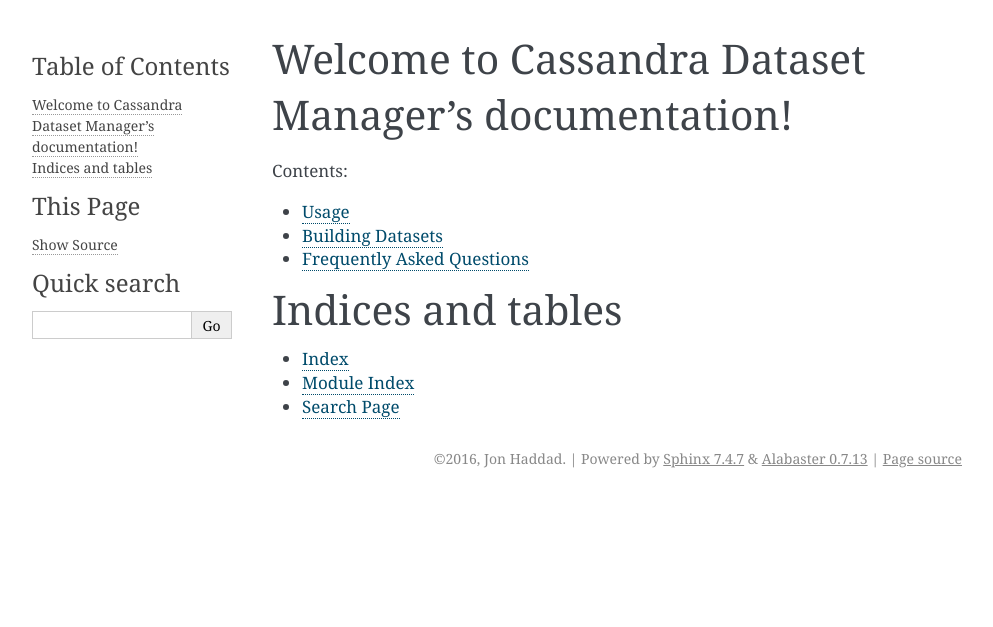
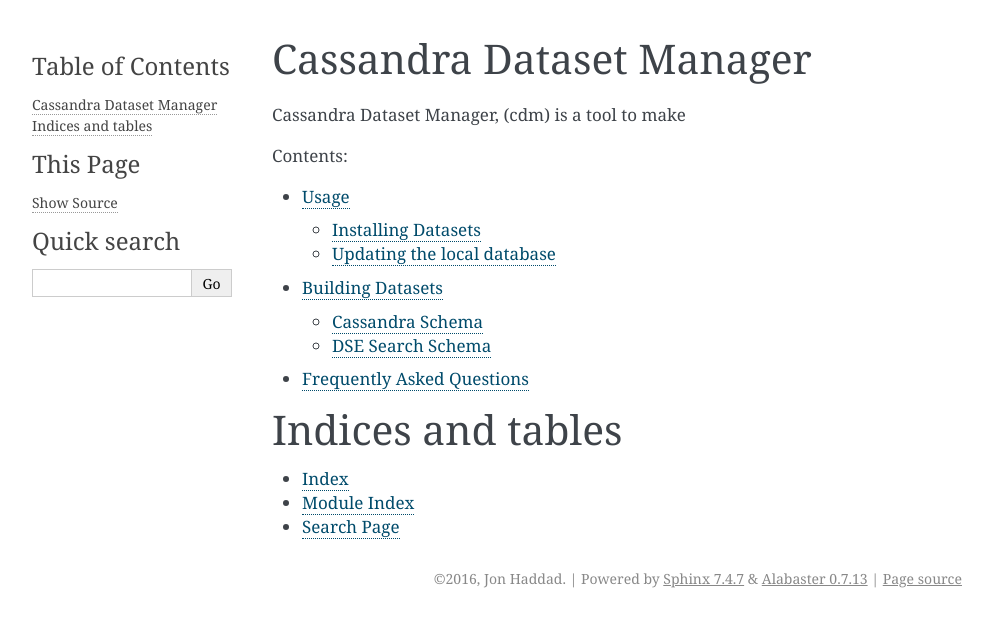
Before and after one commit to riptano/cdm, a Sphinx documentation site: the page built from docs/index.rst, in a window 1280 px wide. Shown: the top 627 px of the page, without its empty margins (148-1141 px from the left). Built offline with Sphinx 7.4.7, drawn with Linux system fonts in a browser that asks for light colours.

Commit message:
docs are fun

```diff
--- a/docs/datasets.rst
+++ b/docs/datasets.rst
@@ -1,2 +1,9 @@
 Building Datasets
 ==================
+
+Cassandra Schema
+-------------------
+
+
+DSE Search Schema
+-----------------
--- a/docs/index.rst
+++ b/docs/index.rst
@@ -3,8 +3,11 @@
    You can adapt this file completely to your liking, but it should at least
    contain the root `toctree` directive.
 
-Welcome to Cassandra Dataset Manager's documentation!
-=====================================================
+Cassandra Dataset Manager
+==========================
+
+Cassandra Dataset Manager, (cdm) is a tool to make
+
 
 Contents:
 
--- a/docs/usage.rst
+++ b/docs/usage.rst
@@ -1,2 +1,8 @@
 Usage
 ======
+
+Installing Datasets
+---------------------
+
+Updating the local database
+------------------------
```
